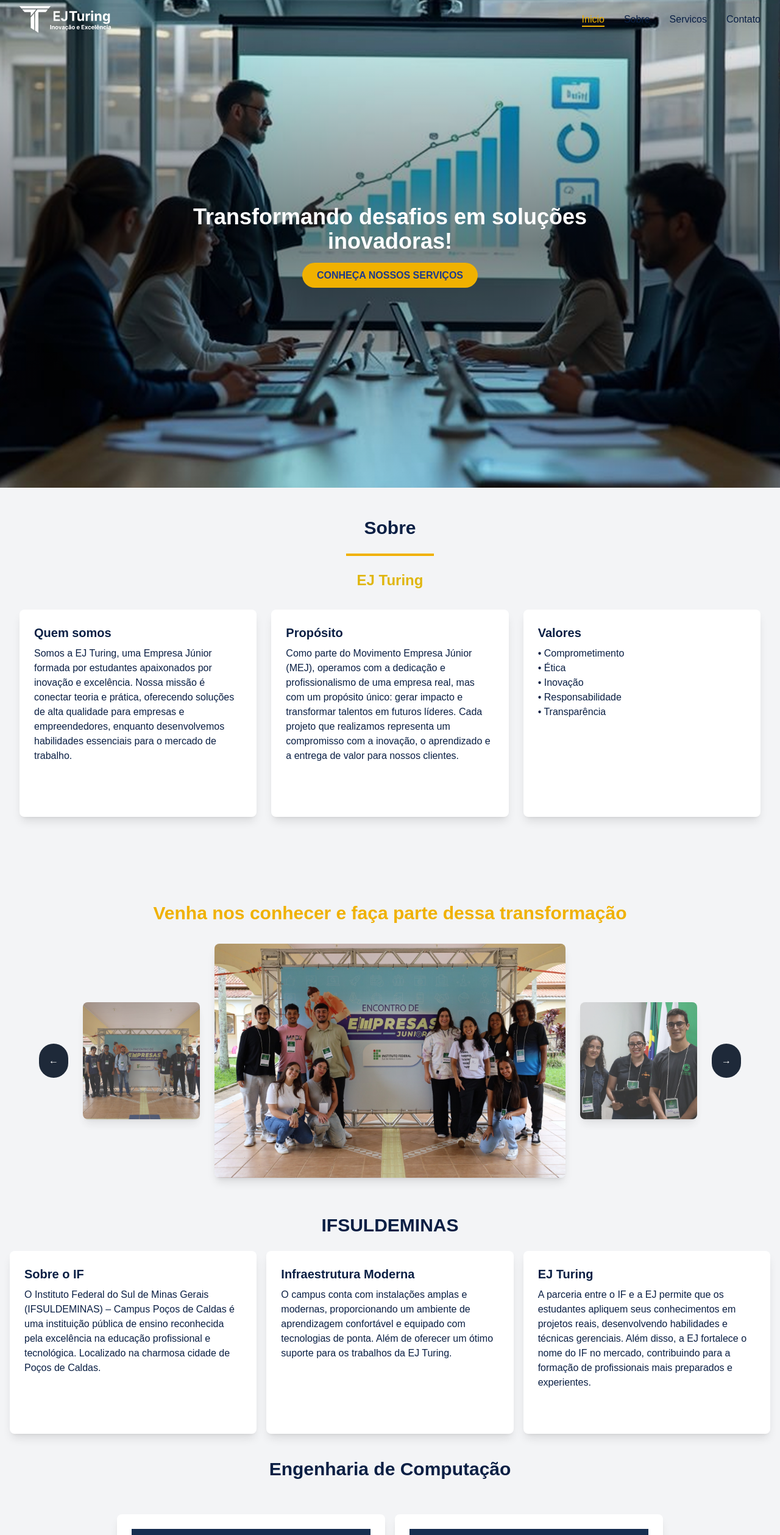
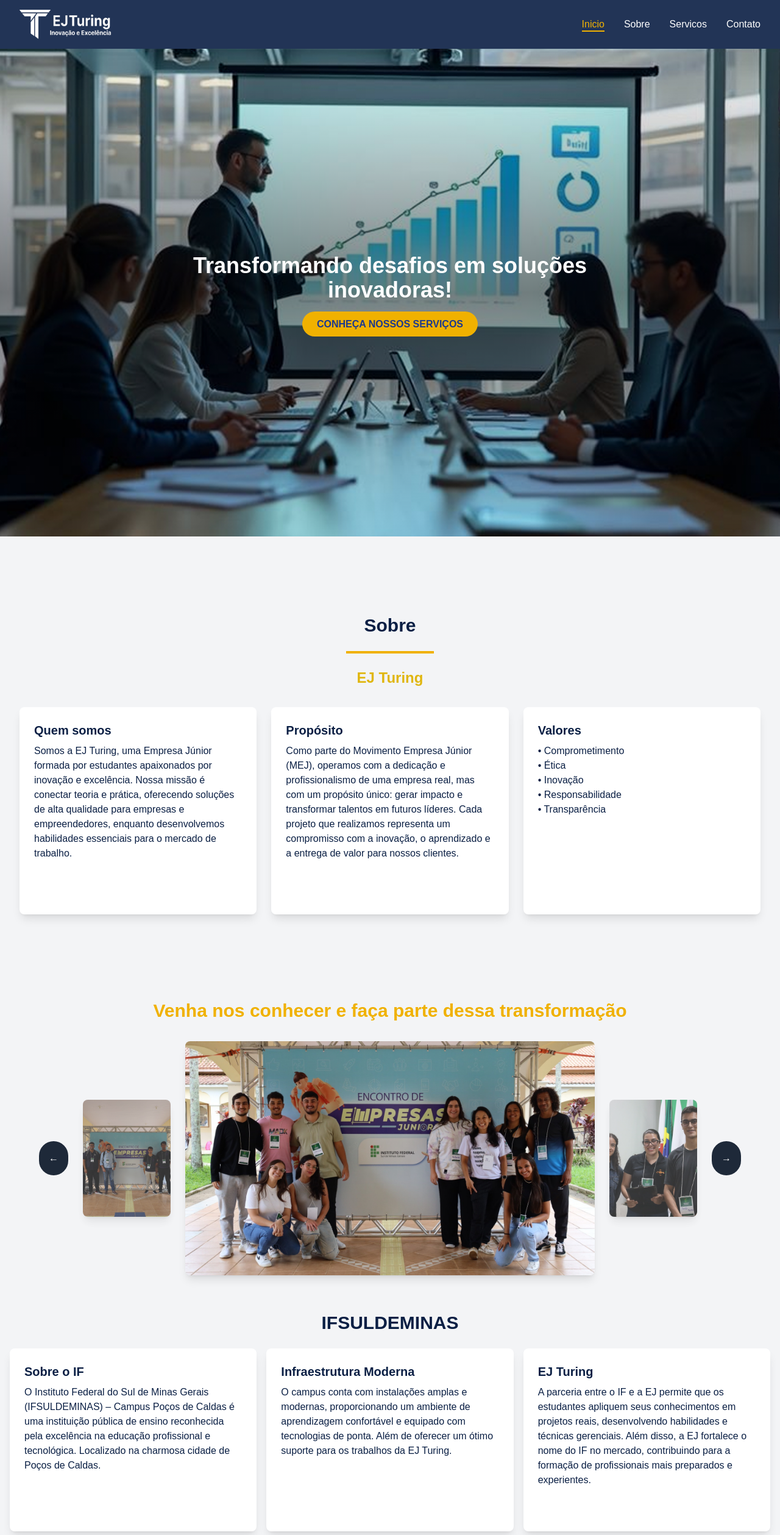
Before and after one commit to alessandro0augusto0/Dinamica-EJ-Turing, a Next.js app: page / in a window 1280 px wide. Shown: the top 2518 px of the page at 61% size. Built offline with nearby package versions, Linux system fonts and the light colour scheme.

Commit message:
Melhoria do cabeçalho e animacoes suave

```diff
--- a/src/app/components/carrossel.jsx
+++ b/src/app/components/carrossel.jsx
@@ -3,6 +3,7 @@
 
 import { useState, useEffect } from "react";
 import { motion, AnimatePresence } from "framer-motion";
+import Image from "next/image"; // Importe o componente Image do Next.js
 
 export default function Carrossel({ images }) {
   const [currentIndex, setCurrentIndex] = useState(0);
@@ -15,15 +16,16 @@
     setCurrentIndex((prevIndex) => (prevIndex - 1 + images.length) % images.length);
   };
 
+  // Troca automática de imagens a cada 5 segundos
   useEffect(() => {
     const interval = setInterval(() => {
       nextImage();
-    }, 5000); // aqui troca de foto a cada 5s
+    }, 5000);
 
     return () => clearInterval(interval);
   }, [currentIndex]);
 
-  // teclas < > para trocar de fotos
+  // Navegação com teclas < >
   useEffect(() => {
     const handleKeyDown = (event) => {
       if (event.key === "ArrowLeft") {
@@ -39,54 +41,78 @@
 
   return (
     <div className="flex items-center justify-center w-full max-w-6xl mx-auto">
+      {/* Botão de navegação para a esquerda */}
       <button
         onClick={prevImage}
         className="p-4 bg-gray-800 text-white rounded-full hover:bg-gray-700 transition duration-300"
+        aria-label="Imagem anterior"
       >
         &larr;
       </button>
 
       <div className="flex items-center justify-center mx-4 w-full">
         {/* Foto anterior */}
-        <motion.img
-          src={images[(currentIndex - 1 + images.length) % images.length]}
-          alt="Previous"
-          className="w-48 h-48 object-cover rounded-lg shadow-lg mx-2 opacity-80 hover:opacity-100 transition duration-300"
+        <motion.div
+          className="w-48 h-48 mx-2 opacity-80 hover:opacity-100 transition duration-300"
           initial={{ x: -100, opacity: 0 }}
           animate={{ x: 0, opacity: 0.8 }}
           transition={{ duration: 0.5 }}
-        />
+        >
+          <Image
+            src={images[(currentIndex - 1 + images.length) % images.length]}
+            alt="Imagem anterior"
+            width={192}
+            height={192}
+            className="w-full h-full object-cover rounded-lg shadow-lg"
+            loading="lazy" // Lazy loading para melhorar o desempenho
+          />
+        </motion.div>
 
         {/* Foto principal */}
         <div className="relative w-full max-w-2xl mx-4">
           <AnimatePresence mode="wait">
-            <motion.img
+            <motion.div
               key={currentIndex}
-              src={images[currentIndex]}
-              alt="Current"
-              className="w-full h-96 object-cover rounded-lg shadow-lg"
               initial={{ scale: 0.9, opacity: 0 }}
               animate={{ scale: 1, opacity: 1 }}
               exit={{ scale: 0.9, opacity: 0 }}
               transition={{ duration: 0.5 }}
-            />
+            >
+              <Image
+                src={images[currentIndex]}
+                alt="Imagem atual"
+                width={800}
+                height={600}
+                className="w-full h-96 object-cover rounded-lg shadow-lg"
+                loading="lazy" // Lazy loading para melhorar o desempenho
+              />
+            </motion.div>
           </AnimatePresence>
         </div>
 
         {/* Próxima foto */}
-        <motion.img
-          src={images[(currentIndex + 1) % images.length]}
-          alt="Next"
-          className="w-48 h-48 object-cover rounded-lg shadow-lg mx-2 opacity-80 hover:opacity-100 transition duration-300"
+        <motion.div
+          className="w-48 h-48 mx-2 opacity-80 hover:opacity-100 transition duration-300"
           initial={{ x: 100, opacity: 0 }}
           animate={{ x: 0, opacity: 0.8 }}
           transition={{ duration: 0.5 }}
-        />
+        >
+          <Image
+            src={images[(currentIndex + 1) % images.length]}
+            alt="Próxima imagem"
+            width={192}
+            height={192}
+            className="w-full h-full object-cover rounded-lg shadow-lg"
+            loading="lazy" // Lazy loading para melhorar o desempenho
+          />
+        </motion.div>
       </div>
 
+      {/* Botão de navegação para a direita */}
       <button
         onClick={nextImage}
         className="p-4 bg-gray-800 text-white rounded-full hover:bg-gray-700 transition duration-300"
+        aria-label="Próxima imagem"
       >
         &rarr;
       </button>
--- a/src/app/components/navBar.jsx
+++ b/src/app/components/navBar.jsx
@@ -1,4 +1,3 @@
-// src/app/components/navBar.jsx
 "use client";
 
 import { useState, useEffect } from "react";
@@ -10,17 +9,16 @@
 const Navbar = () => {
   const [isScrolled, setIsScrolled] = useState(false);
   const [activeSection, setActiveSection] = useState("inicio");
-  const [isMenuOpen, setIsMenuOpen] = useState(false); // Estado para controlar o menu no mobile
+  const [isMenuOpen, setIsMenuOpen] = useState(false);
 
-
+  // Efeito para detectar scroll e destacar a seção ativa
   useEffect(() => {
     const handleScroll = () => {
       setIsScrolled(window.scrollY > 50);
 
-      // Detecta qual seção está visível
-      const sectionElements = sections.map(section => ({
+      const sectionElements = sections.map((section) => ({
         id: section,
-        element: document.getElementById(section)
+        element: document.getElementById(section),
       }));
 
       const currentSection = sectionElements.find(({ element }) => {
@@ -38,7 +36,21 @@
     return () => window.removeEventListener("scroll", handleScroll);
   }, []);
 
-  // Função para alternar o menu no mobile
+  // Função para scroll suave com offset
+  const smoothScroll = (targetId) => {
+    const targetElement = document.getElementById(targetId);
+    if (targetElement) {
+      const offset = 100; // Ajuste o valor conforme a altura do cabeçalho
+      const targetPosition = targetElement.offsetTop - offset;
+      window.scrollTo({
+        top: targetPosition,
+        behavior: "smooth",
+      });
+    }
+    setIsMenuOpen(false); // Fechar o menu no mobile após o clique
+  };
+
+  // Alternar menu mobile
   const toggleMenu = () => {
     setIsMenuOpen(!isMenuOpen);
   };
@@ -46,24 +58,28 @@
   return (
     <nav
       className={`fixed top-0 left-0 w-full z-50 transition-all duration-300 ${
-        isScrolled ? "bg-[#0a1f44]" : "bg-transparent"
+        isScrolled ? "bg-[#0a1f44]" : "bg-[#0a1f44]/90"
       }`}
+      style={{ height: "80px" }} // Altura fixa do cabeçalho
     >
-      <div className="absolute inset-0 opacity-50 pointer-events-none"></div>
-      <div className="relative max-w-7xl mx-auto px-4 sm:px-6 lg:px-8">
-        <div className="flex justify-between items-center h-16">
+      <div className="relative max-w-7xl mx-auto px-4 sm:px-6 lg:px-8 h-full">
+        <div className="flex justify-between items-center h-full">
           <div className="flex items-center">
-            <Image src="/logo_footer.png" alt="EJ Turing" width={150} height={150} />
+            <Image
+              src="/logo_footer.png"
+              alt="EJ Turing"
+              width={150}
+              height={150}
+              className="h-12"
+            />
           </div>
 
           {/* Botão de menu (hamburger) para dispositivos móveis */}
           <button
-            className={`md:hidden ${isScrolled ? "text-white" : "text-[#0a1f44]"}`}
+            className={`md:hidden text-white`}
             onClick={toggleMenu}
           >
-            {/* Muda o ícone do botão com base no estado isMenuOpen */}
             {isMenuOpen ? (
-              // Ícone "X"
               <svg
                 className="w-6 h-6"
                 fill="none"
@@ -79,7 +95,6 @@
                 />
               </svg>
             ) : (
-              // Ícone hamburger
               <svg
                 className="w-6 h-6"
                 fill="none"
@@ -103,15 +118,14 @@
               <a
                 key={index}
                 href={`#${section}`}
+                onClick={() => smoothScroll(section)}
                 className="relative group transition-all duration-300"
               >
                 <span
                   className={`cursor-pointer transition-colors duration-300
-                    ${isScrolled
-                      ? "text-white hover:text-yellow-500"
-                      : "text-[#0a1f44] hover:text-yellow-500"
-                    }
-                    ${activeSection === section ? "text-yellow-500" : ""}`}
+                    text-white hover:text-yellow-500 ${
+                      activeSection === section ? "text-yellow-500" : ""
+                    }`}
                 >
                   {section.charAt(0).toUpperCase() + section.slice(1)}
                 </span>
@@ -133,9 +147,11 @@
             <a
               key={index}
               href={`#${section}`}
+              onClick={() => smoothScroll(section)}
               className={`cursor-pointer transition-colors duration-300
-                ${isScrolled ? "text-white" : "text-[#0a1f44]"}
-                ${activeSection === section ? "text-yellow-500" : "hover:text-yellow-500"}`}
+                text-white ${
+                  activeSection === section ? "text-yellow-500" : "hover:text-yellow-500"
+                }`}
             >
               {section.charAt(0).toUpperCase() + section.slice(1)}
             </a>
--- a/src/app/page.js
+++ b/src/app/page.js
@@ -35,12 +35,12 @@
       <Navbar />
 
       {/* Seção Início */}
-      <section id="inicio" className="w-full min-h-screen">
+      <section id="inicio" className="w-full min-h-screen pt-20">
         <Main />
       </section>
 
       {/* Seção Sobre */}
-      <section id="sobre" className="w-full bg-gray-100">
+      <section id="sobre" className="w-full bg-gray-100 pt-20">
         <div className="w-full max-w-7xl mx-auto px-4">
           <Sobre />
         </div>
@@ -65,14 +65,14 @@
       </section>
 
       {/* Seção Serviços */}
-      <section id="servicos" className="w-full bg-white">
+      <section id="servicos" className="w-full bg-white pt-20">
         <div className="w-full">
           <Services />
         </div>
       </section>
 
       {/* Seção Contato */}
-      <section id="contato" className="w-full bg-gray-100">
+      <section id="contato" className="w-full bg-gray-100 pt-20">
         <div className="w-full max-w-7xl mx-auto px-4 py-4">
           <Contato />
         </div>
```
Also changed, not shown: src/app/components/contato.jsx (+63 -21 lines), 1 other file (tests, documents, lock files or other folders).
